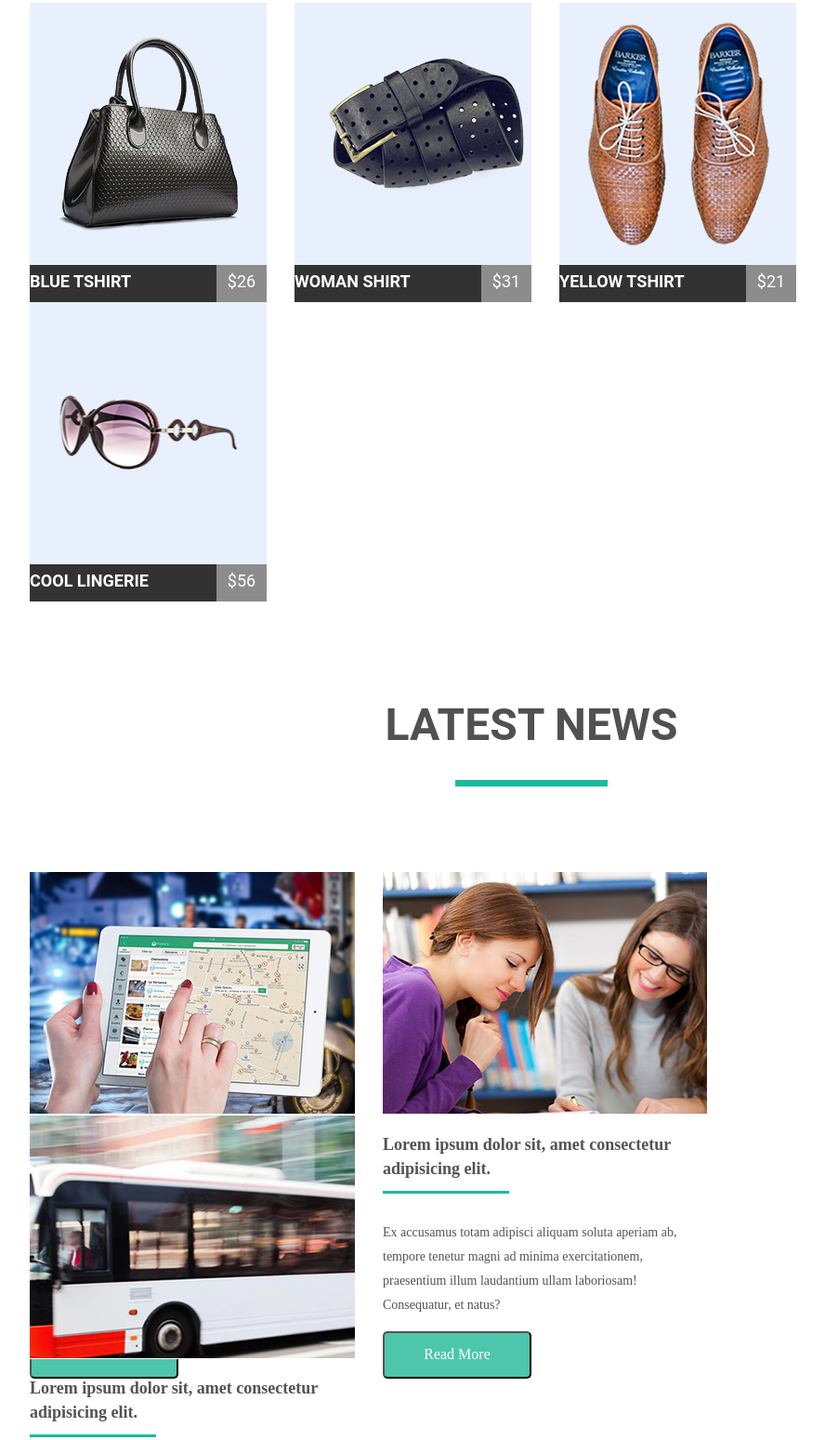
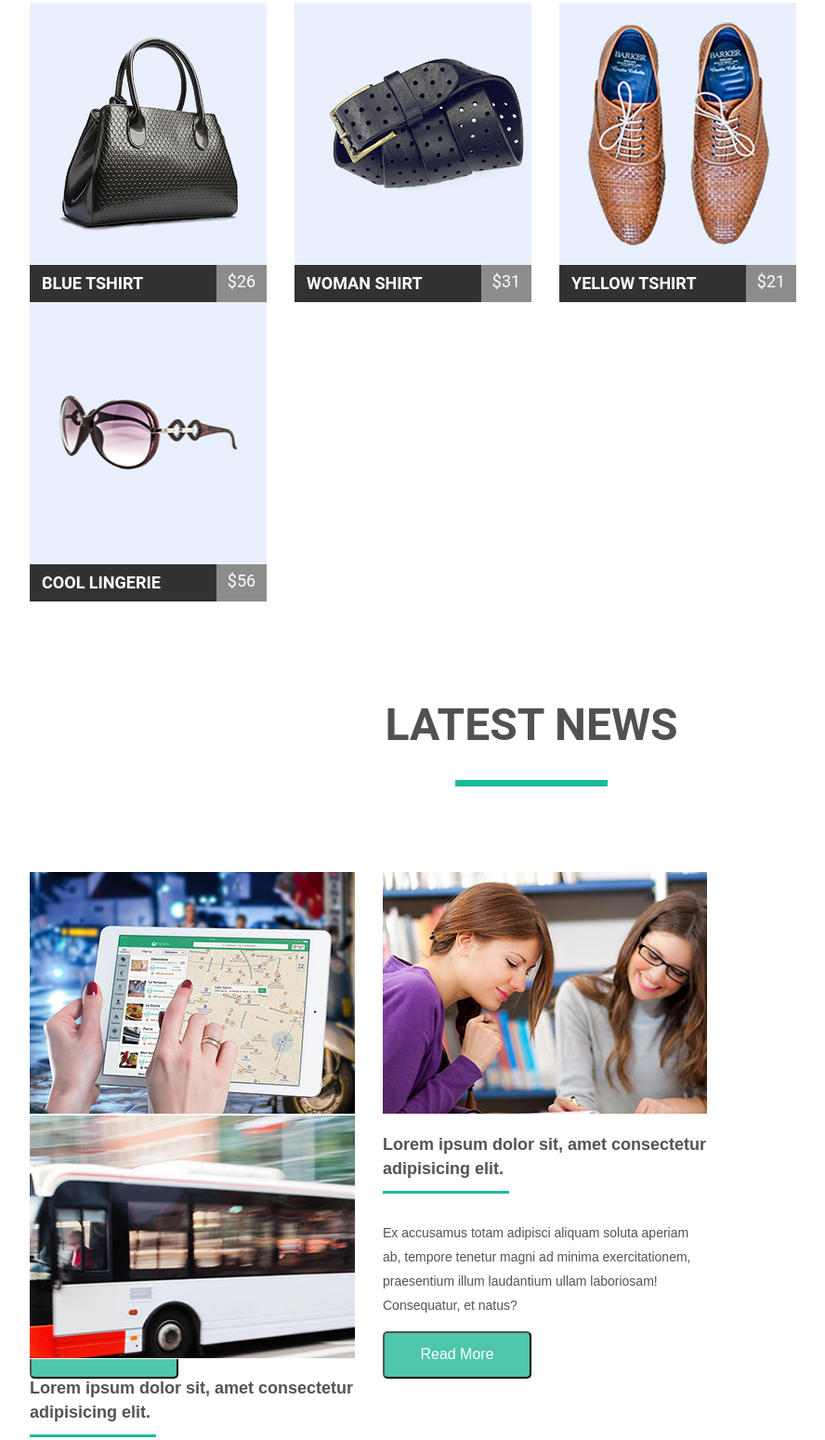
Before and after one commit to sydoroknadiia/goit-fe-course, a plain HTML site: page html-css/module-04/index.html in a window 1280 px wide. Shown: the part 1022-2571 px from the top of the page at 93% size, without its empty margins (68-956 px from the left). Drawn offline with Linux system fonts and the light colour scheme.

Commit message:
fixed mistakes

```diff
--- a/html-css/module-04/css/styles.css
+++ b/html-css/module-04/css/styles.css
@@ -1,6 +1,7 @@
 * {
     margin: 0;
     padding: 0;
+    box-sizing: border-box;
     /* outline: 1px solid green; */
 }
  body {
@@ -28,7 +29,7 @@
 }
  .site-navigation a {
     text-decoration: none;
-    font-family: "OpenSans";
+    font-family: "OpenSans", sans-serif;
     font-size: 14px;
     color: rgb(15, 1, 1);
     font-weight: bold;
@@ -45,7 +46,7 @@
 .charter {
     list-style: none;
     text-decoration: none;
-    font-family: "Roboto";
+    font-family: "Roboto", sans-serif;
     font-size: 48px;
     text-align: center;
     font-weight: bold;
@@ -113,13 +114,14 @@
     height: 40px;
     background-color: #323232;
     color: #ffffff;
-    font-family: "Roboto";
+    font-family: "Roboto", sans-serif;
     font-size: 18px;
     text-transform: uppercase;
     font-weight: bold;
     text-align: left;
     float: left;
-    line-height: 2;
+    padding-left: 13px;
+    padding-top: 10px;
 }
 .price {
     text-decoration: none;
@@ -127,7 +129,7 @@
     height: 40px;
     background-color: #8c8c8c;
     color: #ffffff;
-    font-family: "Roboto";
+    font-family: "Roboto", sans-serif;
     font-size: 18px;
     text-align: center;
     float: left;
@@ -164,7 +166,7 @@
     margin-right: 0;
 }
 .new {
-    font-family: "OpenSans";
+    font-family: "OpenSans", sans-serif;
     font-size: 18px;
     color: rgba(85, 82, 82, 255);
     line-height: 26px;
@@ -178,7 +180,7 @@
     margin: 11px 0 29px 0;
 }
 .text {
-    font-family: "OpenSans";
+    font-family: "OpenSans", sans-serif;
     font-size: 14px;
     color: rgba(85, 82, 82, 255);
     line-height: 26px;
@@ -189,7 +191,7 @@
     width: 160px;
     height: 51px;
     background: #4ec6ab;
-    font-family: "OpenSans";
+    font-family: "OpenSans", sans-serif;
     font-size: 16px;
     color: #ffffff;
     cursor: pointer;
```
